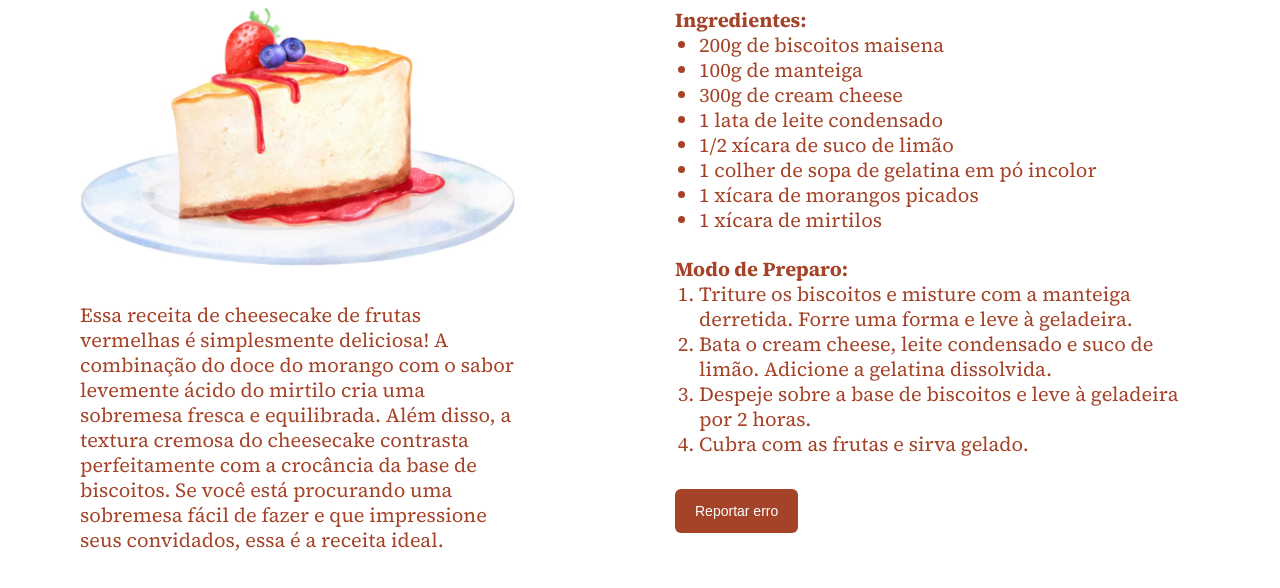
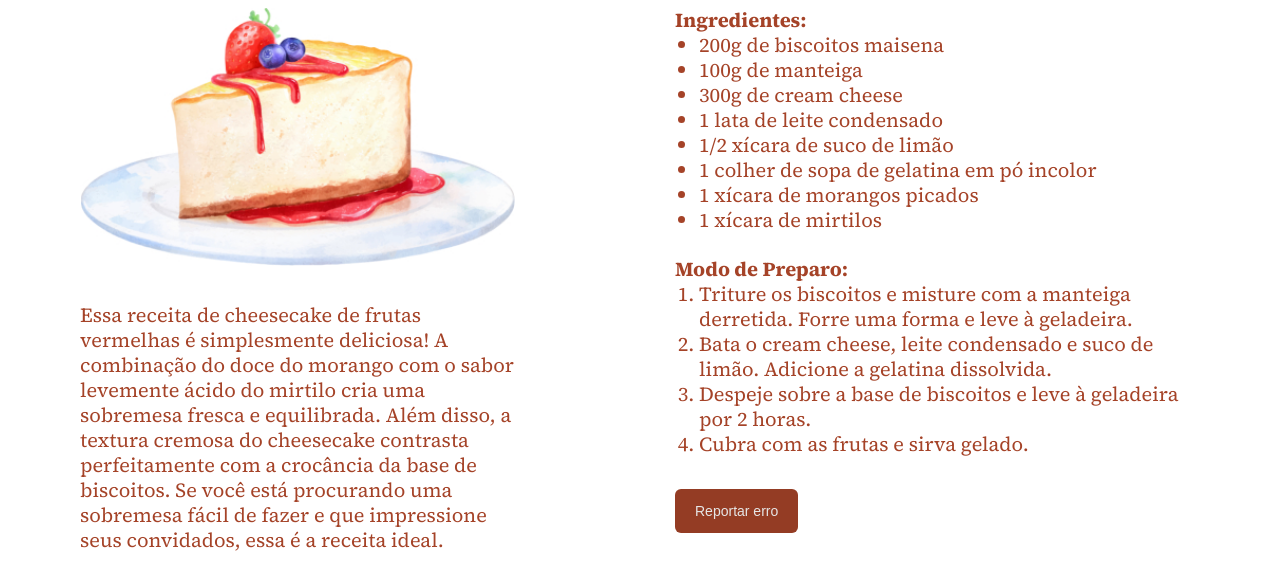
Before and after one commit to fabiasantos1/cheesecake, a plain HTML site: page index.html in a window 1280 px wide. In both pictures the pointer is over the button "Reportar erro". Shown: the part 164-752 px from the top of the page. Drawn offline with Linux system fonts and the light colour scheme.

Commit message:
add hover

```diff
--- a/styles.css
+++ b/styles.css
@@ -48,6 +48,13 @@ button {
   border-radius: .6rem;
 
   margin-top: 3.2rem;
+
+  cursor: pointer;
+  transition: filter 0.2s;
+}
+
+button:hover {
+  filter: brightness(0.9);
 }
 
 h1, h2 {
```
